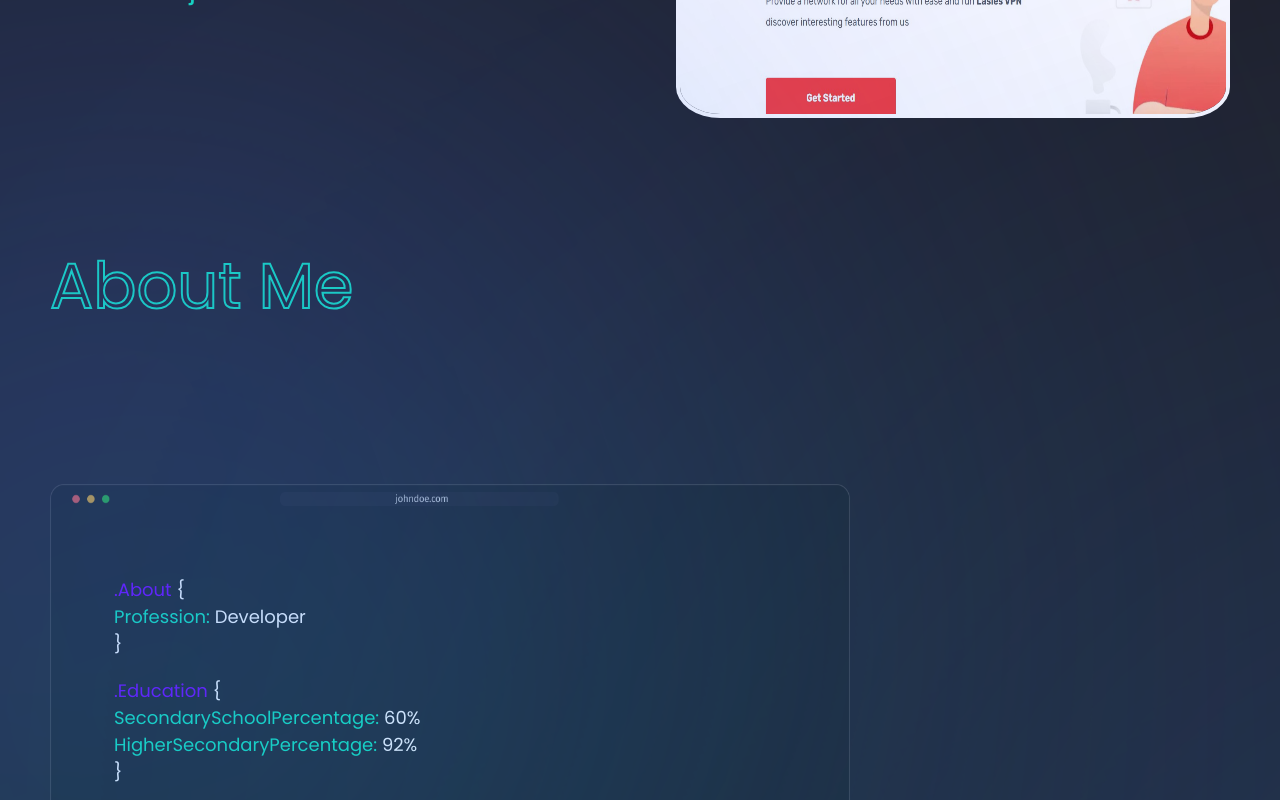
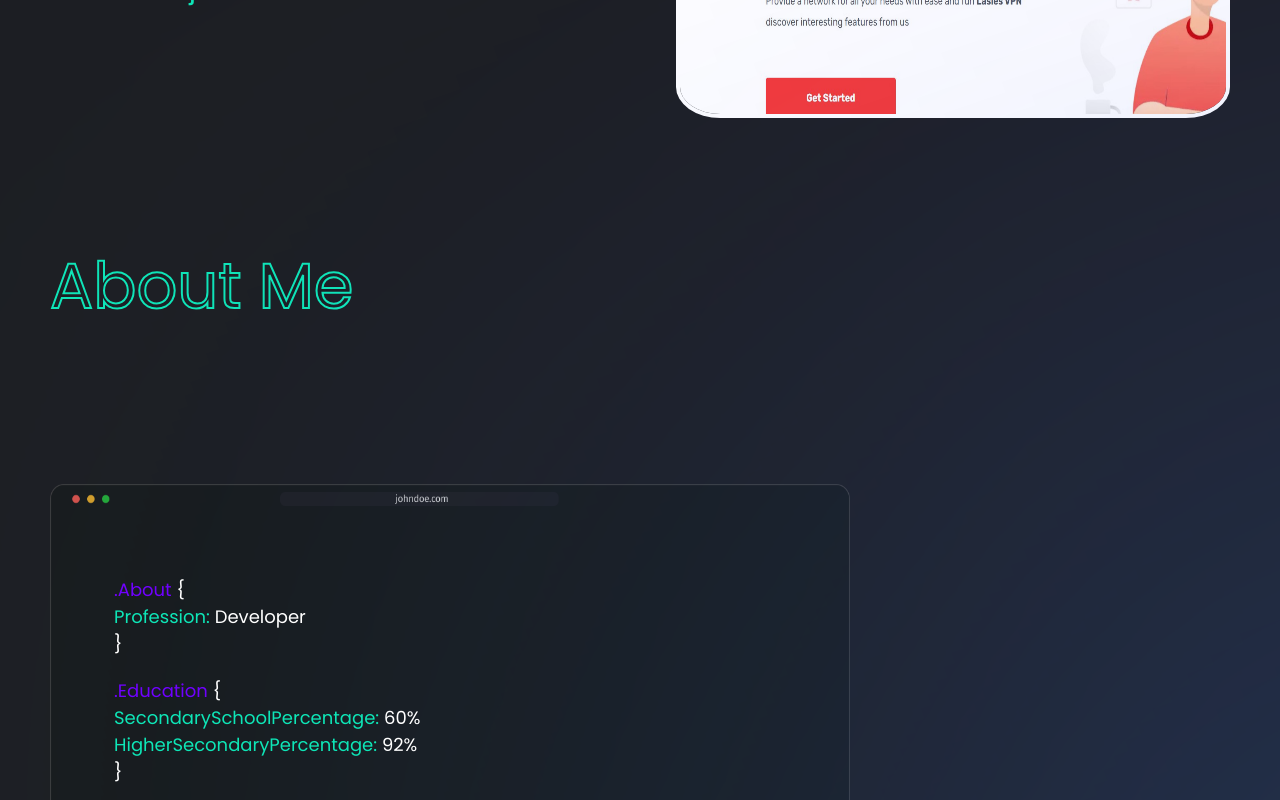
Before and after one commit to HussainSal/portfoliov2, a React (Create React App) app: page / in a window 1280 px wide. Shown: the part 2980-3780 px from the top of the page. Built offline with nearby package versions, Linux system fonts and the light colour scheme.

Commit message:
95% completed

```diff
--- a/src/components/Contact/Contact.tsx
+++ b/src/components/Contact/Contact.tsx
@@ -37,7 +37,7 @@ const Contact = () => {
           2022 - All rights reserved
         </Typography>
       </div>
-      <Light top="400%" left="-20%" blur="blur(400px)" />
+      {/* <Light top="400%" left="-20%" blur="blur(400px)" /> */}
     </section>
   );
 };
```
